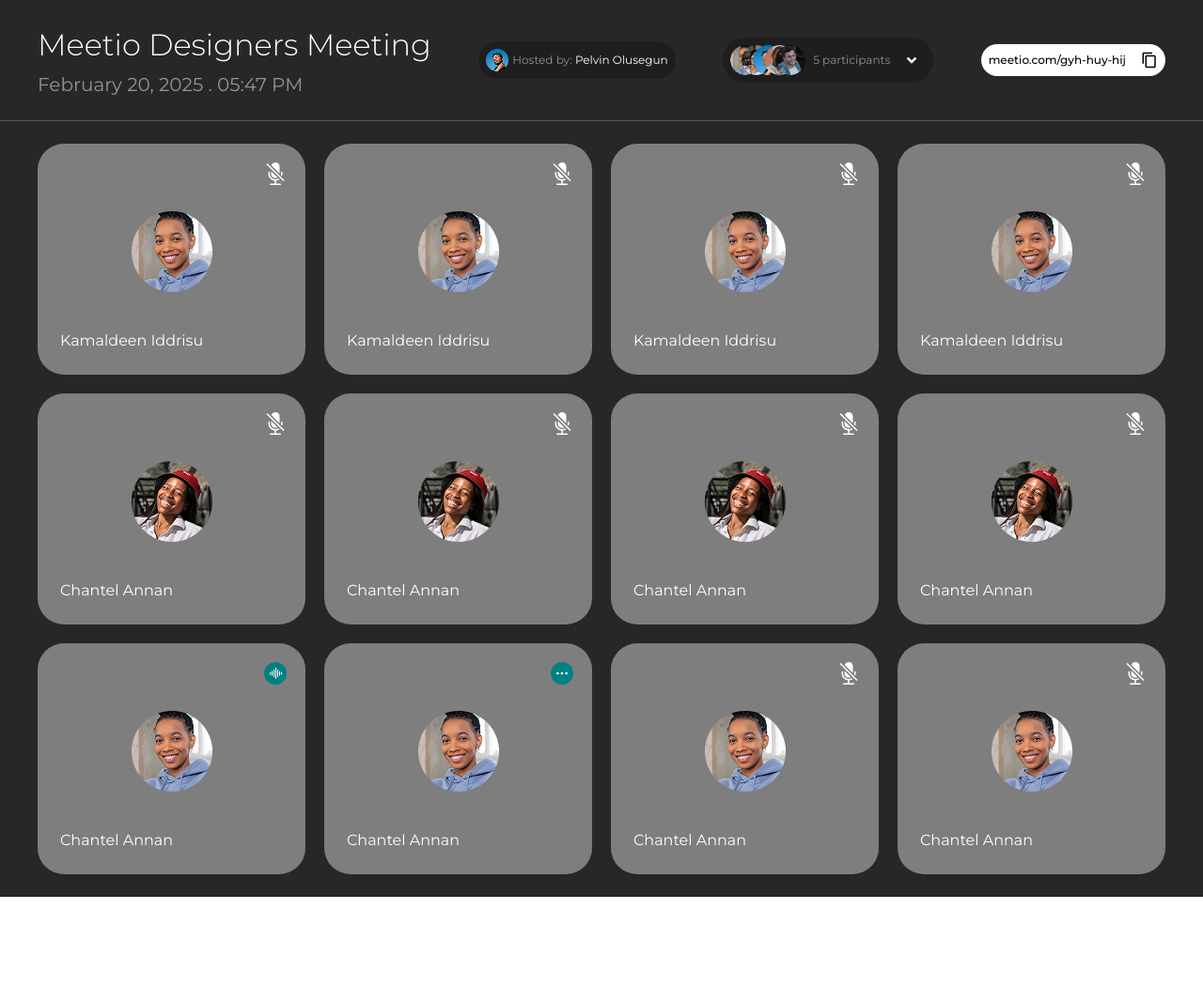
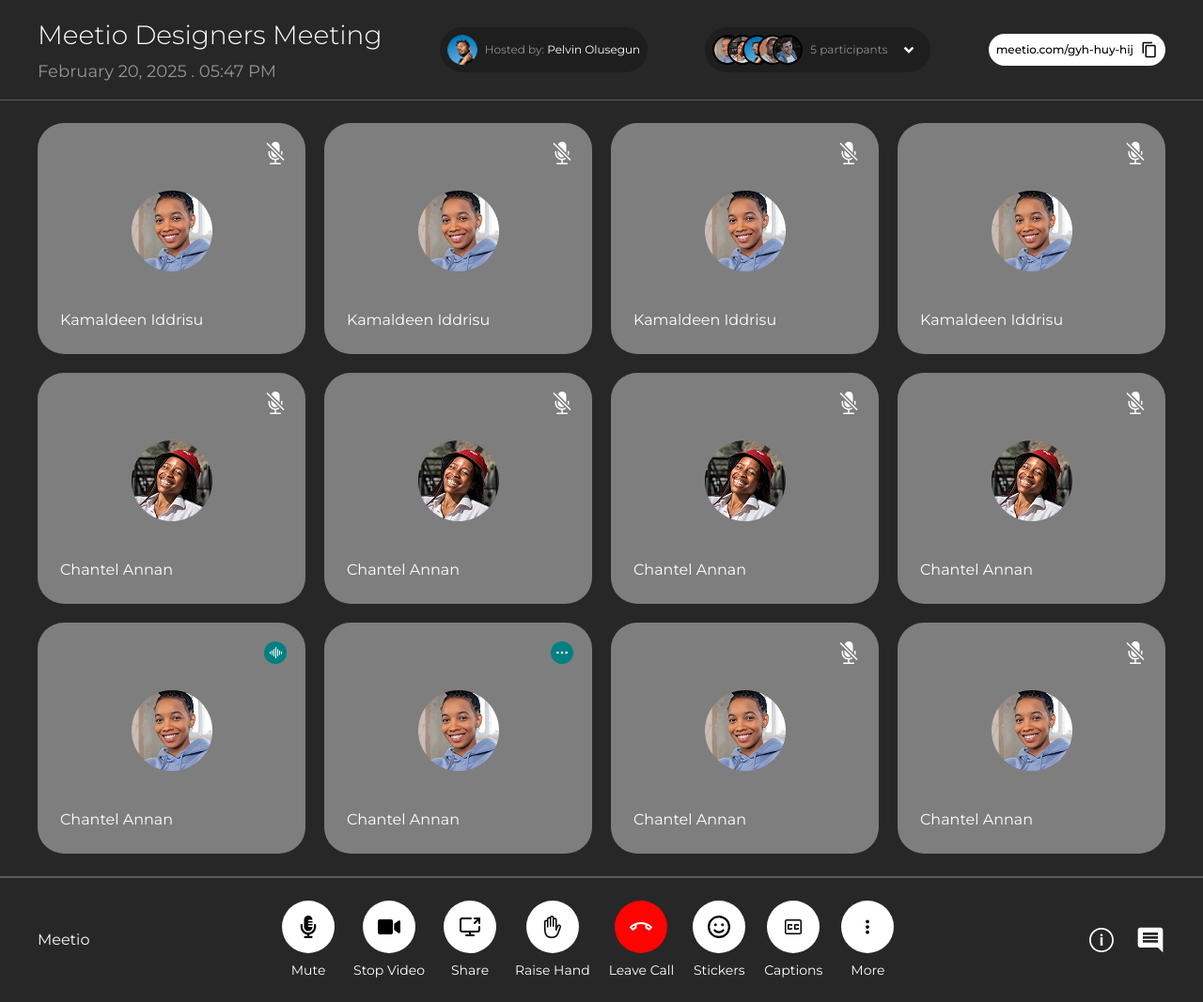
Before and after one commit to Faruqoloyede/meetio_meetings, a React (Vite) app: page / in a window 1280 px wide. Shown: the whole page at 94% size. Before the commit the page ends 955 px from the top, so only its background shows below. Built offline with nearby package versions, Linux system fonts and the light colour scheme.

Commit message:
final commit

```diff
--- a/src/App.tsx
+++ b/src/App.tsx
@@ -1,4 +1,5 @@
 import Cards from "./components/Cards"
+import Footer from "./components/Footer"
 import Header from "./components/Header"
 
 const App = () => {
@@ -6,6 +7,7 @@ const App = () => {
     <div className=" bg-[#040404DB]">
         <Header />
         <Cards />
+        <Footer />
     </div>
   )
 }
--- a/src/components/Cards.tsx
+++ b/src/components/Cards.tsx
@@ -1,14 +1,23 @@
 import { users } from "../constants"
-
+import { useState } from "react"
 
 const Cards = () => {
+    const [visibleIcons, setVisibleIcons] = useState<{ [key: string]: boolean }>({});
+
+  const toggleIcon = (userId: number) => {
+    setVisibleIcons((prev) => ({
+      ...prev,
+      [userId]: !prev[userId],
+    }));
+  };
+
   return (
     <section className='relative py-6'>
         <div className="mx-auto max-w-[1440px] px-10 max-xl:px-10 max-lg:px-6 max-sm:px-4">
-            <div className="grid grid-cols-4 gap-5">
+            <div className="grid grid-cols-4 gap-5 max-md:grid-cols-3 max-sm:grid-cols-2">
             {users.map((user)=>(
-                <div className="relative bg-[#7E7E7E] p-6 rounded-[28px]">
-                    <span className="absolute top-5 right-5">{user.icon}</span>
+                <div className="relative bg-[#7E7E7E] p-6 rounded-[28px]" key={user.id}>
+                    <span className="absolute top-5 right-5" onClick={()=>toggleIcon(user.id)}>{visibleIcons[user.id] ? user.icon2 : user.icon}</span>
                     <div className="flex items-center justify-center mt-12">
                         <img src={user.img} alt={user.name} />
                     </div>
--- /dev/null
+++ b/src/components/Footer.tsx
@@ -0,0 +1,56 @@
+import { IoIosInformationCircleOutline } from "react-icons/io";
+import { MdInsertComment } from "react-icons/md";
+import { footer } from "../constants";
+import { useState } from "react";
+
+const Footer = () => {
+    const [visibleIcons, setVisibleIcons] = useState<{ [key: number]: boolean }>({});
+
+    const toggleIcon = (userId: number) => {
+        if (userId <= 2) {
+            setVisibleIcons((prev) => ({
+                ...prev,
+                [userId]: !prev[userId],
+            }));
+        }
+    };
+
+    return (
+        <section className="relative py-6 border-t-2 border-[#D9D9D94A]">
+            <div className="mx-auto max-w-[1440px] px-10 max-xl:px-10 max-lg:px-6 max-sm:px-4">
+
+                {/* Footer Layout */}
+                <div className="flex items-center justify-between max-sm:flex-col max-sm:gap-6">
+
+                    {/* Logo / Title */}
+                    <h4 className="text-white font-normal text-[16px]">Meetio</h4>
+
+                    {/* Footer Icons */}
+                    <div className="flex items-center gap-5 flex-wrap justify-center">
+                        {footer.map((item) => (
+                            <div key={item.id} className="flex flex-col items-center">
+                                <div className={`${item.id === 5 ? "bg-[#FF0303] text-white" : "bg-white text-black"} p-4 rounded-full cursor-pointer`}>
+                                    <span className="text-2xl" onClick={() => toggleIcon(item.id)}>
+                                        {visibleIcons[item.id] ? item.icon2 : item.icon}
+                                    </span>
+                                </div>
+                                <span className="text-white text-sm mt-2 capitalize">
+                                    {visibleIcons[item.id] ? item.title2 : item.title}
+                                </span>
+                            </div>
+                        ))}
+                    </div>
+
+                    {/* Action Icons */}
+                    <div className="flex items-center gap-5 max-sm:mt-4">
+                        <IoIosInformationCircleOutline className="text-[32px] text-white cursor-pointer" />
+                        <MdInsertComment className="text-[32px] text-white cursor-pointer" />
+                    </div>
+                </div>
+
+            </div>
+        </section>
+    );
+};
+
+export default Footer;
--- a/src/components/Header.tsx
+++ b/src/components/Header.tsx
@@ -4,7 +4,7 @@ import { RiArrowDropDownLine } from "react-icons/ri";
 import { useState } from "react";
 
 const Header = () => {
-    const [open, setOpen] = useState<boolean>(false)
+    const [open, setOpen] = useState<boolean>(false);
 
     const getDateTimeInWords = () => {
         const now = new Date();
@@ -22,50 +22,71 @@ const Header = () => {
         });
 
         return `${formattedDate} . ${formattedTime}`;
-      };
-
+    };
 
   return (
-    <header className='relative py-6 border-b-[1px] border-[#D9D9D94A]'>
-        <nav className='flex items-center justify-between mx-auto max-w-[1440px] px-10 max-xl:px-10 max-lg:px-6 max-sm:px-4'>
-            <div className="flex flex-col items-start gap-1">
-                <h4 className="text-[32px] text-white font-light">Meetio Designers Meeting</h4>
-                <p className="text-xl font-normal text-[#FFFFFF80]">{getDateTimeInWords()}</p>
+    <header className="relative py-4 border-b-[1px] border-[#D9D9D94A]">
+        <nav className="flex flex-wrap items-center justify-between mx-auto max-w-[1440px] px-10 max-xl:px-10 max-lg:px-6 max-sm:px-4 gap-4">
+
+            {/* Meeting Title & Date */}
+            <div className="flex flex-col items-start gap-1 max-sm:w-full">
+                <h4 className="text-[28px] max-sm:text-[20px] text-white font-light">
+                    Meetio Designers Meeting
+                </h4>
+                <p className="text-lg max-sm:text-sm font-normal text-[#FFFFFF80]">
+                    {getDateTimeInWords()}
+                </p>
             </div>
-            <div className="flex items-center bg-[#0000003B] p-2 gap-1 rounded-full">
-                <img src="/user3.png" alt="user" />
-                <p className="text-[#FFFFFF80] text-xs">Hosted by: <span className="text-white">Pelvin Olusegun</span></p>
+
+            {/* Host Info */}
+            <div className="flex items-center bg-[#0000003B] p-2 rounded-full gap-2 max-sm:w-full max-sm:justify-between">
+                <img src="/user3.png" alt="user" className="w-8 h-8 rounded-full object-cover" />
+                <p className="text-xs text-[#FFFFFF80]">
+                    Hosted by: <span className="text-white">Pelvin Olusegun</span>
+                </p>
             </div>
-            {/* stack images */}
-            <div className="relative inline-block">
-                <div className="flex items-center bg-[#0000003B] p-2 rounded-full gap-2">
+
+            {/* Stack Images & Dropdown */}
+            <div className="relative">
+                <div className="flex items-center bg-[#0000003B] p-2 rounded-full gap-2 cursor-pointer" onClick={() => setOpen((prev) => !prev)}>
                     <div className="flex">
-                        {participants.slice(0, 5).map((person, index)=>(
-                            <img src={person.image} alt={person.name} key={index} className="w-8 h-8 rounded-full object-cover -ml-5 first:ml-0" />
+                        {participants.slice(0, 5).map((person, index) => (
+                            <img
+                                src={person.image}
+                                alt={person.name}
+                                key={index}
+                                className="w-8 h-8 rounded-full object-cover border-2 border-black -ml-4 first:ml-0"
+                            />
                         ))}
                     </div>
-                    <span className="text-xs text-[#FFFFFF80]">{participants.length} participants</span>
-                    <span className="text-[30px] cursor-pointer text-white" onClick={()=> setOpen((prev)=> !prev)}><RiArrowDropDownLine /></span>
+                    <span className="text-xs text-[#FFFFFF80]">
+                        {participants.length} participants
+                    </span>
+                    <RiArrowDropDownLine className="text-[30px] text-white" />
                 </div>
-                {/* dropdown */}
+
+                {/* Dropdown Menu */}
                 {open && (
-                    <div className="absolute z-[1000] left-0 mt-2 w-58 bg-[#040404DB] rounded-lg shadow-lg p-3 transition duration-500">
-                    {participants.map((person, index)=>(
-                        <div className="flex items-center space-x-7 p-3" key={index}>
-                            <img src={person.image} alt={person.name}  className="w-8 h-8"/>
-                            <span className="text-sm text-white">{person.name}</span>
-                        </div>
-                    ))}
-                </div>
+                    <div className="absolute z-[1000] left-1/2 -translate-x-1/2 max-sm:left-0 max-sm:w-full mt-2 w-60 bg-[#040404DB] rounded-lg shadow-lg p-3 transition-all duration-500">
+                        {participants.map((person, index) => (
+                            <div className="flex items-center space-x-4 p-2 hover:bg-gray-700 rounded-md" key={index}>
+                                <img src={person.image} alt={person.name} className="w-8 h-8 rounded-full object-cover" />
+                                <span className="text-sm text-white">{person.name}</span>
+                            </div>
+                        ))}
+                    </div>
                 )}
             </div>
-            <div className="flex items-center bg-white p-2 gap-1 rounded-full">
-                <p className="text-xs font-medium">meetio.com/gyh-huy-hij</p>
-                <MdOutlineContentCopy className="text-[18px] ml-3" />
+
+            {/* Meeting Link */}
+            <div className="flex items-center bg-white p-2 rounded-full gap-2 max-sm:w-full max-sm:justify-between">
+                <p className="text-xs font-medium truncate">meetio.com/gyh-huy-hij</p>
+                <MdOutlineContentCopy className="text-[18px] cursor-pointer" />
             </div>
+
         </nav>
     </header>
-  )
-}
+  );
+};
 
-export default Header
+export default Header;
--- a/src/constants/index.tsx
+++ b/src/constants/index.tsx
@@ -1,80 +1,101 @@
 import { BsMicMuteFill } from "react-icons/bs";
 import { BsSoundwave } from "react-icons/bs";
 import { HiOutlineDotsHorizontal } from "react-icons/hi";
+import { FaMicrophoneAlt } from "react-icons/fa";
+import { FaVideo } from "react-icons/fa";
+import { LuScreenShare } from "react-icons/lu";
+import { IoHandLeftOutline } from "react-icons/io5";
+import { MdOutlineCallEnd, MdClosedCaptionOff } from "react-icons/md";
+import { FaRegFaceSmile } from "react-icons/fa6";
+import { IoMdMore } from "react-icons/io";
+import { FaVideoSlash } from "react-icons/fa6";
+
 
 export const users = [
     {
         id:1,
         img: '/user.png',
         name: 'Kamaldeen Iddrisu',
-        icon: <BsMicMuteFill className="text-2xl text-white cursor-pointer" />
+        icon: <BsMicMuteFill className="text-2xl text-white cursor-pointer" />,
+        icon2: <FaMicrophoneAlt className="text-2xl text-white cursor-pointer" />
     },
     {
         id: 2,
         img: '/user.png',
         name: 'Kamaldeen Iddrisu',
-        icon: <BsMicMuteFill className="text-2xl text-white cursor-pointer"   />
+        icon: <BsMicMuteFill className="text-2xl text-white cursor-pointer"   />,
+        icon2: <FaMicrophoneAlt className="text-2xl text-white cursor-pointer" />
     },
     {
         id: 3,
         img: '/user.png',
         name: 'Kamaldeen Iddrisu',
-        icon: <BsMicMuteFill className="text-2xl text-white cursor-pointer"  />
+        icon: <BsMicMuteFill className="text-2xl text-white cursor-pointer"  />,
+        icon2: <FaMicrophoneAlt className="text-2xl text-white cursor-pointer" />
     },
     {
         id: 4,
         img: '/user.png',
         name: 'Kamaldeen Iddrisu',
-        icon: <BsMicMuteFill className="text-2xl text-white cursor-pointer"  />
+        icon: <BsMicMuteFill className="text-2xl text-white cursor-pointer"  />,
+        icon2: <FaMicrophoneAlt className="text-2xl text-white cursor-pointer" />
     },
     {
         id: 5,
         img: '/user2.png',
         name: 'Chantel Annan',
-        icon: <BsMicMuteFill className="text-2xl text-white cursor-pointer"  />
+        icon: <BsMicMuteFill className="text-2xl text-white cursor-pointer"  />,
+        icon2: <FaMicrophoneAlt className="text-2xl text-white cursor-pointer" />
     },
     {
         id: 6,
         img: '/user2.png',
         name: 'Chantel Annan',
-        icon: <BsMicMuteFill className="text-2xl text-white cursor-pointer"  />
+        icon: <BsMicMuteFill className="text-2xl text-white cursor-pointer"  />,
+        icon2: <FaMicrophoneAlt className="text-2xl text-white cursor-pointer" />
     },
     {
         id: 7,
         img: '/user2.png',
         name: 'Chantel Annan',
-        icon: <BsMicMuteFill className="text-2xl text-white cursor-pointer"  />
+        icon: <BsMicMuteFill className="text-2xl text-white cursor-pointer"  />,
+        icon2: <FaMicrophoneAlt className="text-2xl text-white cursor-pointer" />
     },
     {
         id: 8,
         img: '/user2.png',
         name: 'Chantel Annan',
-        icon: <BsMicMuteFill className="text-2xl text-white cursor-pointer"  />
+        icon: <BsMicMuteFill className="text-2xl text-white cursor-pointer"  />,
+        icon2: <FaMicrophoneAlt className="text-2xl text-white cursor-pointer" />
     },
     {
         id: 9,
         img: '/user.png',
         name: 'Chantel Annan',
-        icon: <BsSoundwave className="text-2xl text-white bg-[#008080] rounded-full p-1 cursor-pointer" />
+        icon: <BsSoundwave className="text-2xl text-white bg-[#008080] rounded-full p-1 cursor-pointer" />,
+        icon2: <BsMicMuteFill className="text-2xl text-white cursor-pointer" />,
     },
     {
         id: 10,
         img: '/user.png',
         name: 'Chantel Annan',
-        icon: <HiOutlineDotsHorizontal className="text-2xl text-white bg-[#008080] rounded-full p-1 cursor-pointer" />
+        icon: <HiOutlineDotsHorizontal className="text-2xl text-white bg-[#008080] rounded-full p-1 cursor-pointer" />,
+        icon2: <BsMicMuteFill className="text-2xl text-white cursor-pointer" />,
     },
     {
         id: 11,
         img: '/user.png',
         name: 'Chantel Annan',
-        icon: <BsMicMuteFill className="text-2xl text-white cursor-pointer"  />
+        icon: <BsMicMuteFill className="text-2xl text-white cursor-pointer"  />,
+        icon2: <FaMicrophoneAlt className="text-2xl text-white cursor-pointer" />
     },
     {
         id: 12,
         img: '/user.png',
         name: 'Chantel Annan',
-        icon: <BsMicMuteFill className="text-2xl text-white cursor-pointer" />
-    },
+        icon: <BsMicMuteFill className="text-2xl text-white cursor-pointer"/>,
+        icon2: <FaMicrophoneAlt className="text-2xl text-white cursor-pointer"  />
+    }
 ]
 
 export const participants = [
@@ -99,3 +120,50 @@ export const participants = [
         image: "/user5.png"
     },
 ]
+
+export const footer = [
+    {
+        id:1,
+        icon: <FaMicrophoneAlt />,
+        icon2: <BsMicMuteFill />,
+        title: "mute",
+        title2: "speaker"
+    },
+    {
+        id: 2,
+        icon: <FaVideo />,
+        icon2: <FaVideoSlash />,
+        title: "stop video",
+        title2: "video"
+    },
+    {
+        id: 3,
+        icon: <LuScreenShare />,
+        title: "share"
+    },
+    {
+        id: 4,
+        icon: <IoHandLeftOutline />,
+        title: "raise hand"
+    },
+    {
+        id: 5,
+        icon: <MdOutlineCallEnd />,
+        title: "leave call"
+    },
+    {
+        id: 6,
+        icon: <FaRegFaceSmile />,
+        title: "stickers"
+    },
+    {
+        id: 7,
+        icon: <MdClosedCaptionOff />,
+        title: "captions"
+    },
+    {
+        id: 8,
+        icon: <IoMdMore />,
+        title: "more"
+    },
+]
```
